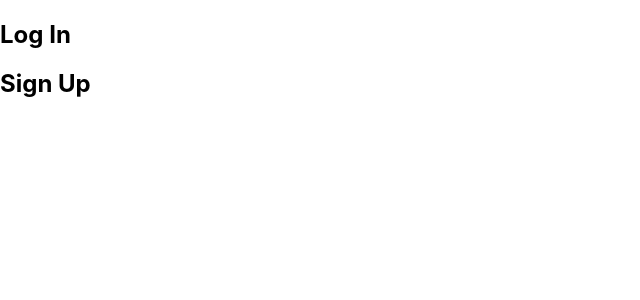
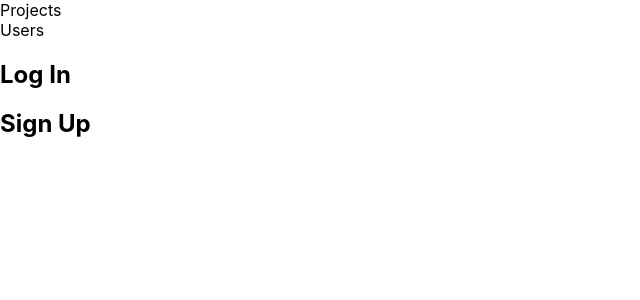
Before and after one commit to MrManilex/workflo, a React (Create React App) app: page / in a window 1280 px wide. Shown: the top 300 px of the page, without its empty margins (0-640 px from the left). Built offline with nearby package versions, Linux system fonts and the light colour scheme.

Commit message:
add navbar

```diff
--- /dev/null
+++ b/src/components/Navbar/Navbar.jsx
@@ -0,0 +1,10 @@
+import React from 'react'
+
+export default function Navbar() {
+    return (
+        <nav>
+            <div>Projects</div>
+            <div>Users</div>
+        </nav>
+    )
+}
--- a/src/pages/App/App.js
+++ b/src/pages/App/App.js
@@ -1,10 +1,12 @@
 import { Route, Routes } from 'react-router-dom'
+import Navbar from '../../components/Navbar/Navbar'
 import Landing from '../Landing/Landing'
 import './App.css'
 
 function App() {
   return (
     <>
+      <Navbar />
       {/* routes */}
       <Routes>
         <Route path='/' element={<Landing />} />
```
